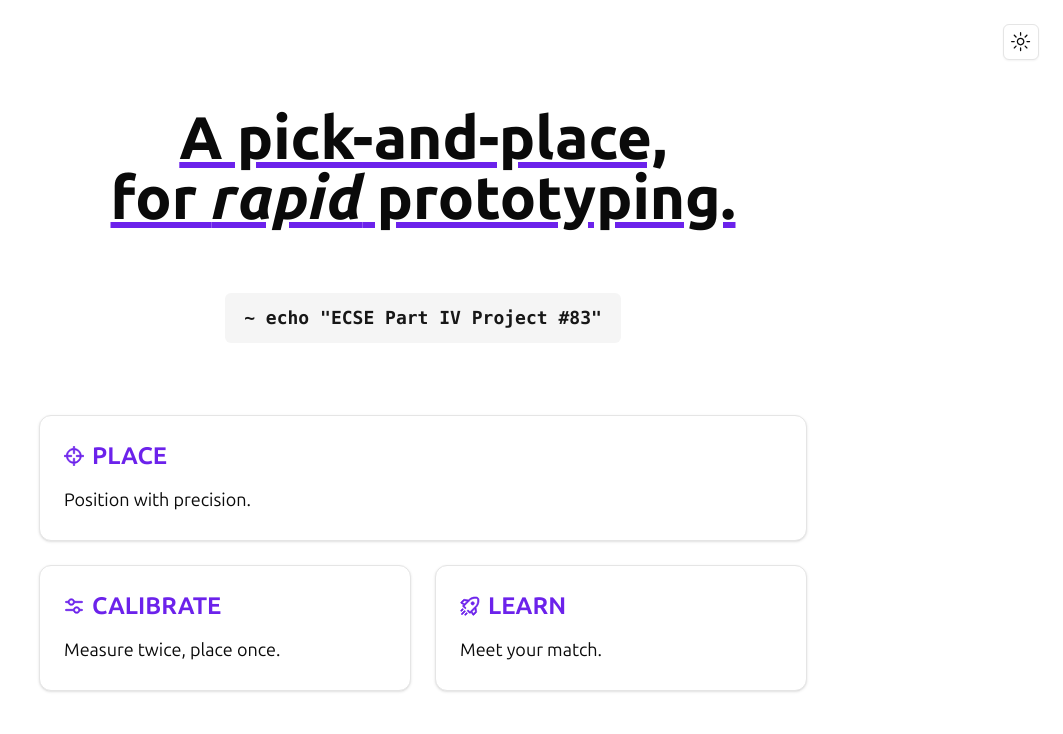
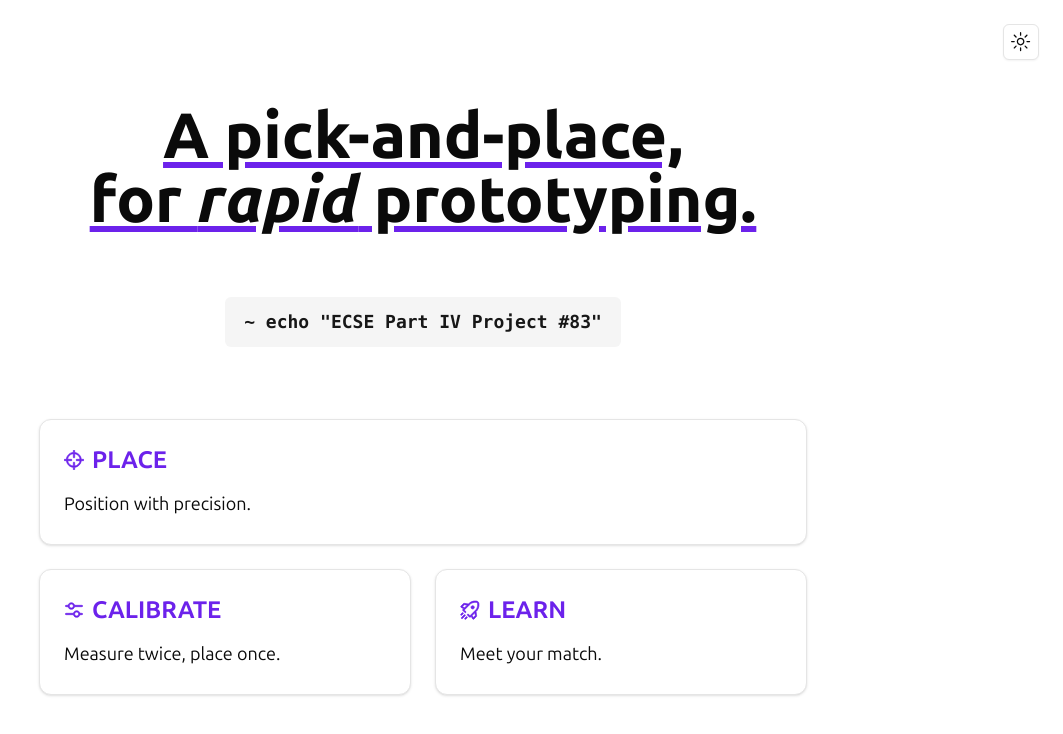
Before and after one commit to p4p-83/interface, a Next.js app in the folder client/: page / in a window 1280 px wide. Shown: the top 734 px of the page, without its empty margins (217-1280 px from the left). Built offline with nearby package versions, Linux system fonts and the light colour scheme.

Commit message:
feat: :lipstick: make title larger

```diff
--- a/client/src/app/page.tsx
+++ b/client/src/app/page.tsx
@@ -21,13 +21,13 @@ export default function Home() {
         <ThemeToggle />
       </div>
 
-      <h1 className='mb-16 text-6xl text-center font-extrabold underline decoration-primary'>
+      <h1 className='mb-16 text-6xl text-[4rem] text-center font-extrabold underline decoration-primary'>
         A pick-and-place,<br />
         for <em className='italic'>rapid</em> prototyping.
       </h1>
 
       <Badge variant='secondary' className='mb-16 text-lg'>
-        <code className='p-2'>
+        <code className='font-mono p-2'>
           {SUBTITLES[Math.floor(Math.random() * SUBTITLES.length)]}
         </code>
       </Badge>
```
